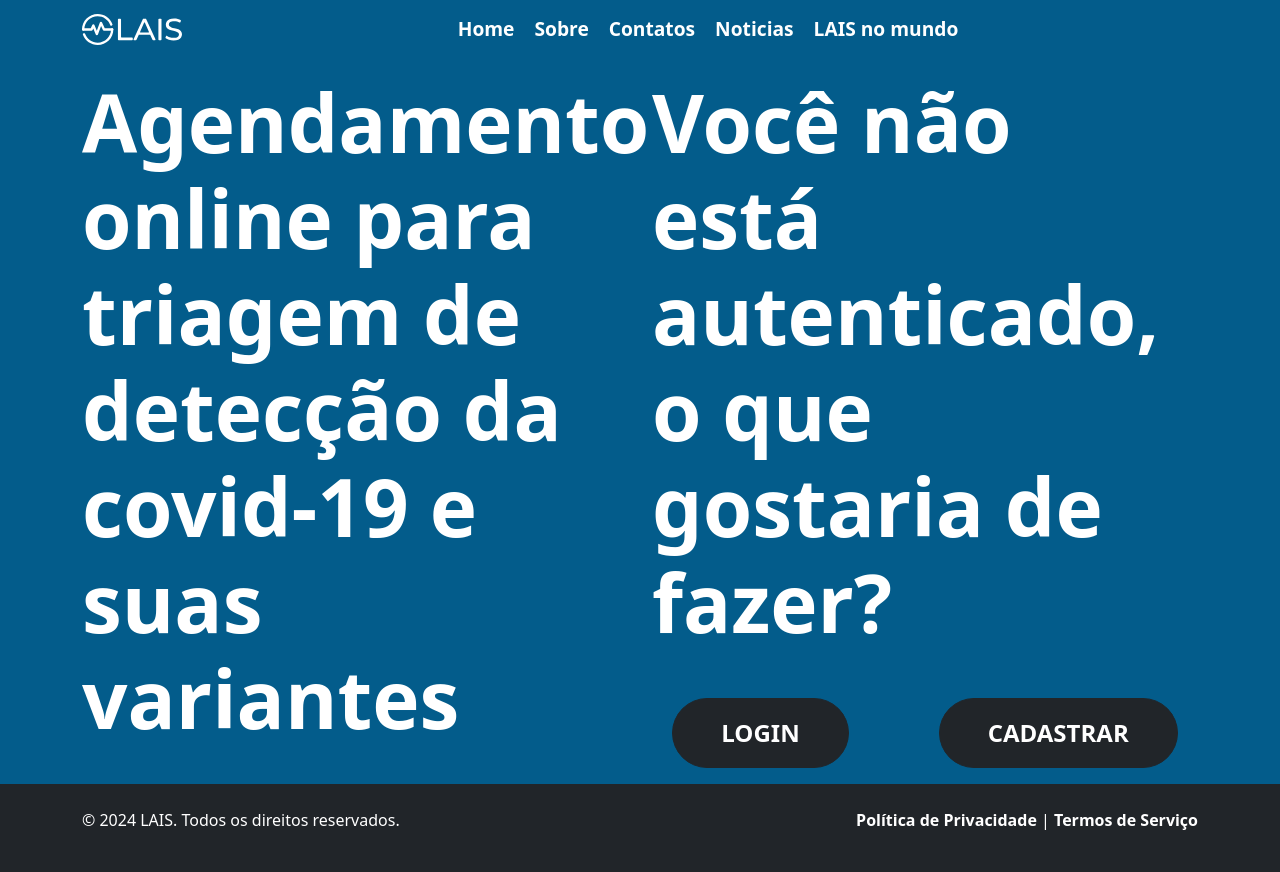
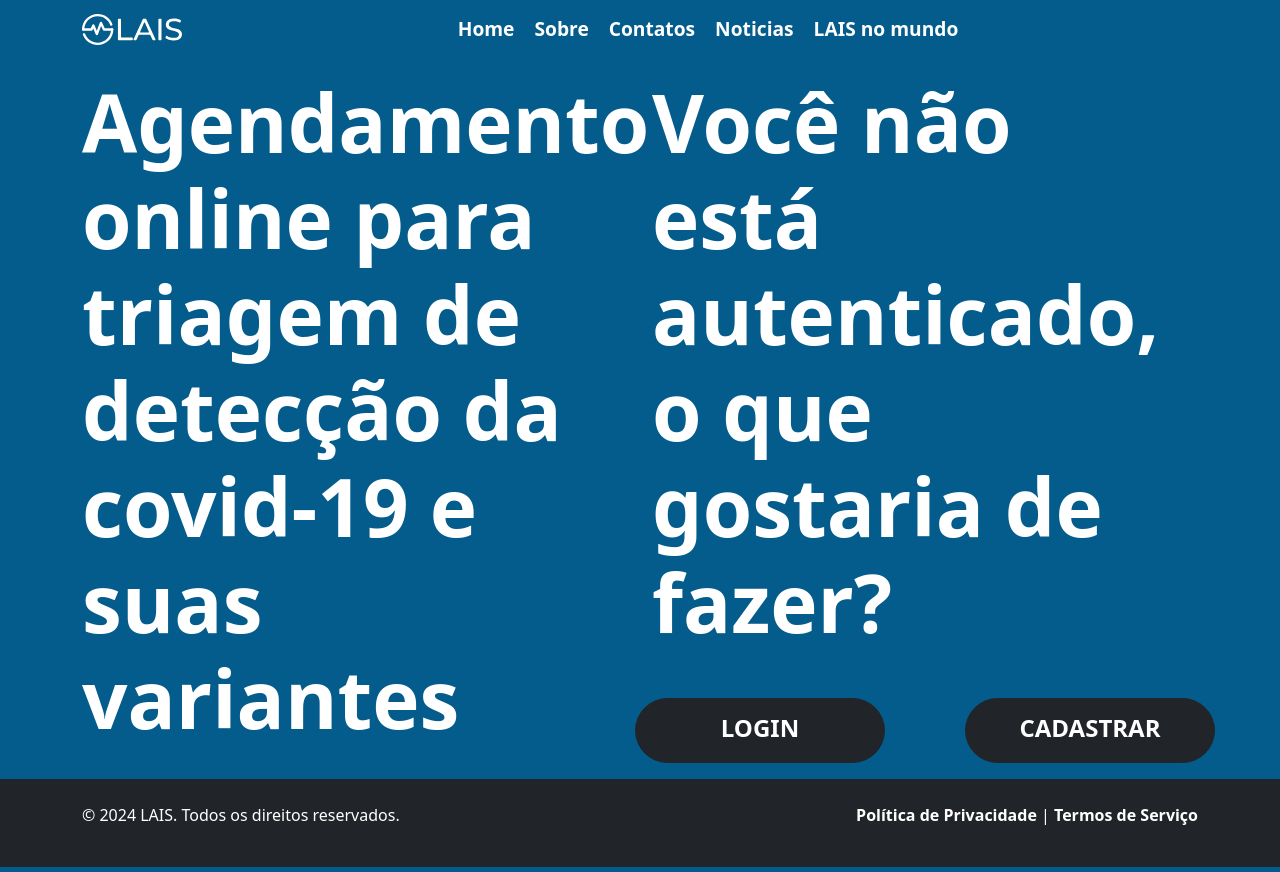
Before and after one commit to marciusvic/Projeto-LAIS, a Django app: page / in a window 1280 px wide. Run offline with Django 5.2, Linux system fonts and the light colour scheme.

Commit message:
feat: criado tela de login e feito correções nos respectivos css's

```diff
--- /dev/null
+++ b/agendamento_covid/templates/usuarios/base.html
@@ -0,0 +1,49 @@
+{% load static %}
+
+<!DOCTYPE html>
+<html lang="pt-br">
+<head>
+    <meta charset="utf-8">
+    <meta name="viewport" content="width=device-width, initial-scale=1">
+    <link href="https://cdn.jsdelivr.net/npm/bootstrap@5.0.2/dist/css/bootstrap.min.css" rel="stylesheet" integrity="sha384-EVSTQN3/azprG1Anm3QDgpJLIm9Nao0Yz1ztcQTwFspd3yD65VohhpuuCOmLASjC" crossorigin="anonymous">
+    <link rel="stylesheet" href="{% static 'css/usuarios/base/style.css' %}">
+    {%block style%} {% endblock %}
+    <title>{% block title %}{% endblock %}</title>
+</head>
+<body class="d-flex flex-column min-vh-100">
+    <nav class="navbar navbar-expand-lg navbar-light mb-3">
+        <div class="container">
+            <a class="navbar-brand" href="#">
+                <img src="{% static 'img/usuarios/logo.svg' %}" alt="Logo LAIS">
+            </a>
+
+            <ul class="navbar-nav mx-auto">
+                <li class="nav-item"><a class="link" href="/">Home</a></li>
+                <li class="nav-item"><a class="link" href="https://lais.huol.ufrn.br/sobre/">Sobre</a></li>
+                <li class="nav-item"><a class="link" href="https://lais.huol.ufrn.br/contato/">Contatos</a></li>
+                <li class="nav-item"><a class="link" href="https://lais.huol.ufrn.br/comunicacao/#noticias">Noticias</a></li>
+                <li class="nav-item"><a class="link" href="https://lais.huol.ufrn.br/internacionalizacao/">LAIS no mundo</a></li>
+            </ul>
+        </div>
+    </nav>
+
+    <main class="container flex-grow-1 d-flex flex-column align-items-center justify-content-center">
+        {% block content %}{% endblock %}
+    </main>
+
+    <footer class="bg-dark text-white py-4 mt-3">
+        <div class="container">
+            <div class="row">
+                <div class="col-md-6">
+                    <p>&copy; 2024 LAIS. Todos os direitos reservados.</p>
+                </div>
+                <div class="col-md-6 text-md-end">
+                    <a  class="link" href="#">Política de Privacidade</a> | <a class="link" href="#">Termos de Serviço</a>
+                </div>
+            </div>
+        </div>
+    </footer>
+
+    <script src="https://cdn.jsdelivr.net/npm/bootstrap@5.0.2/dist/js/bootstrap.bundle.min.js" integrity="sha384-MrcW6ZMFYlzcLA8Nl+NtUVF0sA7MsXsP1UyJoMp4YLEuNSfAP+JcXn/tWtIaxVXM" crossorigin="anonymous"></script>
+</body>
+</html>
--- a/agendamento_covid/templates/usuarios/home.html
+++ b/agendamento_covid/templates/usuarios/home.html
@@ -1,63 +1,31 @@
+{% extends "usuarios/base.html" %}
+
 {% load static %}
 
-<!DOCTYPE html>
-<html lang="pt-br">
-<head>
-    <meta charset="utf-8">
-    <meta name="viewport" content="width=device-width, initial-scale=1">
-    <link href="https://cdn.jsdelivr.net/npm/bootstrap@5.0.2/dist/css/bootstrap.min.css" rel="stylesheet" integrity="sha384-EVSTQN3/azprG1Anm3QDgpJLIm9Nao0Yz1ztcQTwFspd3yD65VohhpuuCOmLASjC" crossorigin="anonymous">
-    <link rel="stylesheet" href="{% static 'css/usuarios/style.css' %}">
-    <title>Home</title>
-</head>
-<body class="d-flex flex-column min-vh-100">
-    <nav class="navbar navbar-expand-lg navbar-light mb-3">
-        <div class="container">
-            <a class="navbar-brand" href="#">
-                <img src="{% static 'img/usuarios/logo.svg' %}" alt="Descrição da Imagem">
-            </a>
+{%block style%} <link rel="stylesheet" href="{% static 'css/usuarios/home/style.css' %}"> {% endblock %}
 
-            <ul class="navbar-nav mx-auto">
-                <li class="nav-item"><a href="#">Home</a></li>
-                <li class="nav-item"><a href="https://lais.huol.ufrn.br/sobre/">Sobre</a></li>
-                <li class="nav-item"><a href="https://lais.huol.ufrn.br/contato/">Contatos</a></li>
-                <li class="nav-item"><a href="https://lais.huol.ufrn.br/comunicacao/#noticias">Noticias</a></li>
-                <li class="nav-item"><a href="https://lais.huol.ufrn.br/internacionalizacao/">LAIS no mundo</a></li>
-            </ul>
-        </div>
-    </nav>
+{% block title %}Home{% endblock %}
 
-    <main class="container flex-grow-1 d-flex flex-column align-items-center justify-content-center">
+{% block content %}
     <div class="row">
         <div class="col-md-6">
             <h2 class="text">Agendamento online para triagem de detecção da covid-19 e suas variantes</h2>
         </div>
+
         <div class="col-md-6 d-flex flex-column align-items-center">
             <h2 class="text">Você não está autenticado, o que gostaria de fazer?</h2>
             <div class="d-flex">
-                    <button class="btn btn-dark rounded-pill px-5 py-3" style="margin-right: 45px;">
-                        <p style="margin: 0; font-size: 1.5rem; text-align: center;">LOGIN</p>
+                <button class="btn btn-dark rounded-pill" style="margin-right: 40px;">
+                    <a class="btn-link" href="/login">
+                        <p class="btn-link-text">LOGIN</p>
+                    </a>
                 </button>
-                    <button class="btn btn-dark rounded-pill px-5 py-3" style="margin-left: 45px;">
-                        <p style="margin: 0; font-size: 1.5rem; text-align: center;">CADASTRAR</p>
+                <button class="btn btn-dark rounded-pill" style="margin-left: 40px;">
+                    <a class="btn-link" href="/cadastrar">
+                        <p class="btn-link-text">CADASTRAR</p>
+                    </a>
                 </button>
             </div>
         </div>
     </div>
-    </main>
-
-    <footer class="bg-dark text-white py-4 mt-3">
-        <div class="container">
-            <div class="row">
-                <div class="col-md-6">
-                    <p>&copy; 2024 LAIS. Todos os direitos reservados.</p>
-                </div>
-                <div class="col-md-6 text-md-end">
-                    <a href="#">Política de Privacidade</a> | <a href="#">Termos de Serviço</a>
-                </div>
-            </div>
-        </div>
-    </footer>
-
-    <script src="https://cdn.jsdelivr.net/npm/bootstrap@5.0.2/dist/js/bootstrap.bundle.min.js" integrity="sha384-MrcW6ZMFYlzcLA8Nl+NtUVF0sA7MsXsP1UyJoMp4YLEuNSfAP+JcXn/tWtIaxVXM" crossorigin="anonymous"></script>
-</body>
-</html>
+{% endblock %}
--- a/agendamento_covid/urls.py
+++ b/agendamento_covid/urls.py
@@ -4,4 +4,5 @@ from . import views
 
 urlpatterns = [
     path('', views.home, name='home'),
+    path('login/', views.login, name='login')
 ]
--- a/agendamento_covid/views.py
+++ b/agendamento_covid/views.py
@@ -4,3 +4,6 @@ from django.http import HttpResponse
 # Create your views herede
 def home(request):
     return render(request, 'usuarios/home.html')
+
+def login(request):
+    return render(request, 'usuarios/login.html')
--- a/static/css/usuarios/style.css
+++ b/static/css/usuarios/base/style.css
@@ -8,13 +8,13 @@ body{
     background-color: #035C8B;
 }
 
-a {
+.link {
     text-decoration: none;
     color: #fff;
     font-weight: 700;
 }
 
-a:hover {
+.link:hover {
     text-decoration: underline;
     color: #fff;
 }
@@ -35,9 +35,3 @@ a:hover {
     color: #fff;
     margin-left: 20px;
 }
-
-.btn{
-    margin-top: 40px;
-    font-weight: 700;
-    font-size: 3rem;
-}
--- /dev/null
+++ b/static/css/usuarios/home/style.css
@@ -0,0 +1,34 @@
+*{
+    margin: 0;
+    padding: 0;
+    list-style: none;
+}
+body{
+    background-color: #035C8B;
+}
+
+.btn{
+    margin: 0;
+    font-size: 1.5rem;
+    margin-top: 40px;
+    font-weight: 700;
+    display: flex;
+    justify-content: center;
+    align-items: center;
+    width: 250px;
+    height: 65px;
+}
+
+.btn-link{
+    text-decoration: none;
+    color: #fff;
+    font-weight: 700;
+}
+.btn-link:hover{
+    text-decoration: none;
+    color: #fff;
+    font-weight: 700;
+}
+.btn-link-text{
+    margin-top: 10px;
+}
```
Also changed, not shown: agendamento_covid/templates/usuarios/login.html (added, +33 -0 lines), static/css/usuarios/login/style.css (added, +38 -0 lines). Lines whose indentation alone changed are shown as unchanged.
